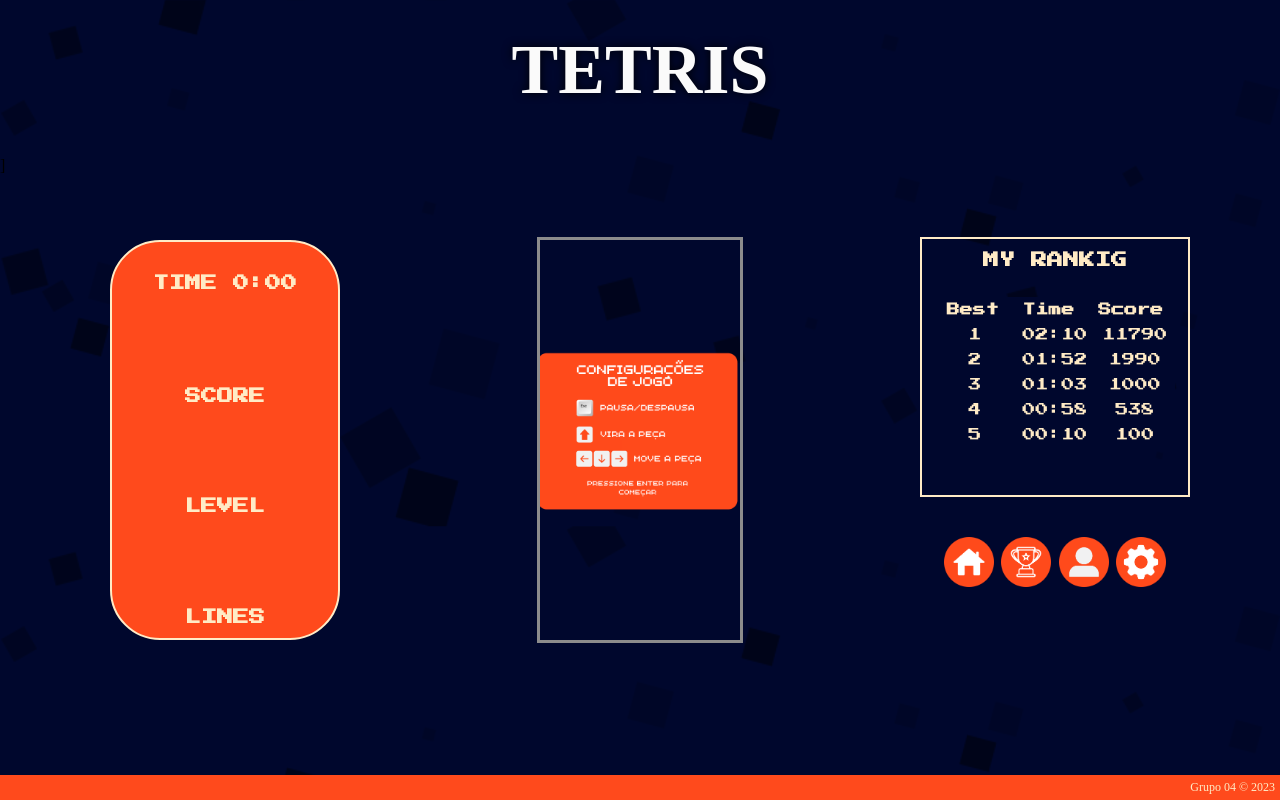
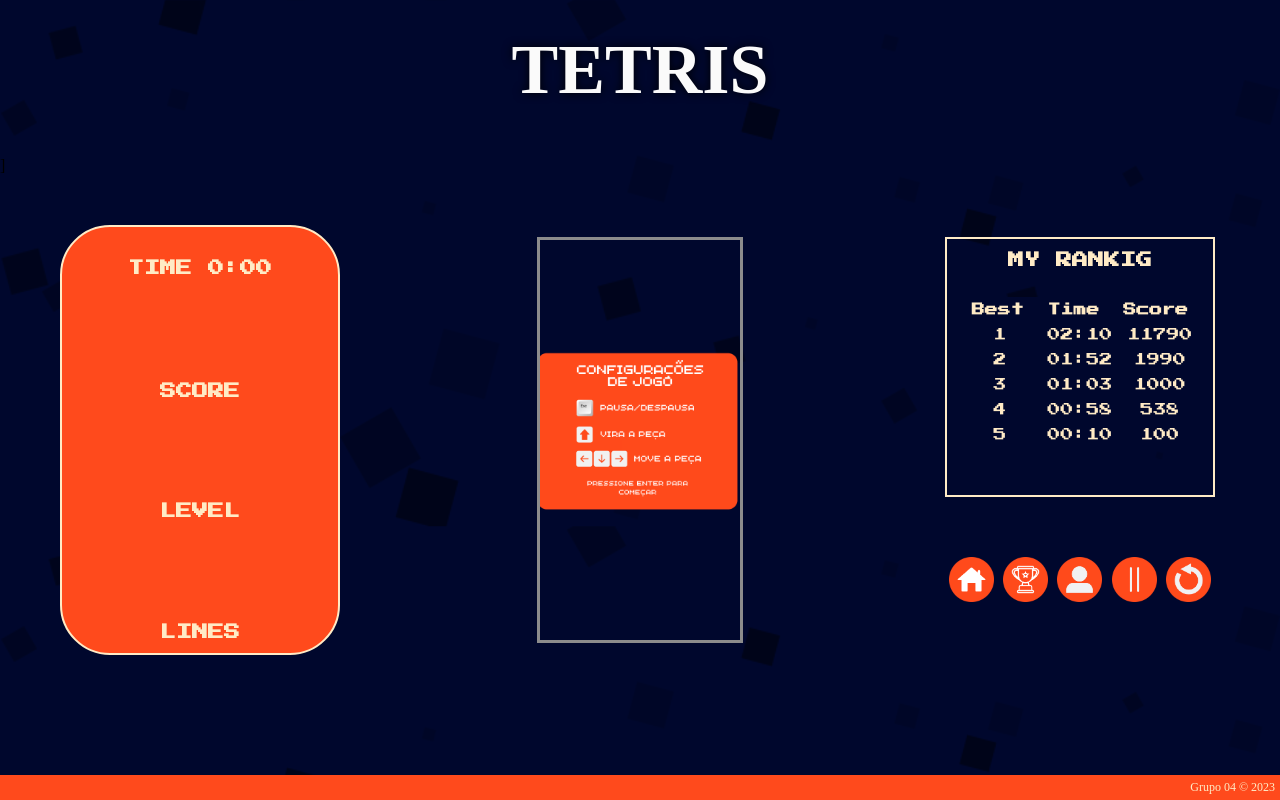
Before and after one commit to Laryssaols/tetris-web, a PHP site: page /public/html/jogo.html in a window 1280 px wide. Run offline with PHP 8.4, Linux system fonts and the light colour scheme; some web fonts are replaced.

Commit message:
mudança dos icones

```diff
--- a/public/css/style.css
+++ b/public/css/style.css
@@ -20,11 +20,11 @@ main{
 }
 
 .coluna{
-    width: 230px;
+    width: 280px;
+    height: 430px;
     background-color: #FF4A1C;
     border-radius: 50px;
     border: 2px solid #FFEBC6;
-    height: 400px;
     display: flex;
     flex-direction: column;
     justify-content: space-between;
@@ -142,7 +142,7 @@ p{
 }
 
 .right-data {
-    width: 230px;
+    width: 280px;
     height: 430px;
     display: flex;
     flex-direction: column;
@@ -162,11 +162,6 @@ p{
 
 #rankin-texto{
     margin-top: 20px;
-}
-
-#next-piece{
-    height: 150px;
-    width: 150px;
 }
 
 footer{
@@ -190,8 +185,8 @@ footer p {
 .options{
     width: inherit;
     display: flex;
-    justify-content: space-around;
-    margin-top: 40px;
+    justify-content: space-evenly;
+    margin-top: 60px;
 }
 
 .options a {
@@ -199,8 +194,8 @@ footer p {
 }
 
 .options img {
-    width: 50px;
-    height: 50px;
+    width: 45px;
+    height: 45px;
     transition: filter 0.3s;
 }
 
--- a/public/html/jogo.html
+++ b/public/html/jogo.html
@@ -44,6 +44,10 @@
             </h2>
         </div>
     </section>
+
+    <div class = "options2">
+
+    </div>
 
     <div id="game" class="full-screen with-bg">
         <canvas id="tetris" width="200" height="400"></canvas>
@@ -131,7 +135,8 @@
                 <a href="login.html"><img src="../images/Home.png" alt="Home"></a>
                 <a href="Ranking.html"> <img src="../images/Ranking.png" alt="Ranking" width="100px" height="100px"></a>
                 <a href="atualizacao.html"> <img src="../images/Login.png" alt="Atualização" width="100px" height="100px"></a>
-                <a id="conf" href=""><img src="../images/config.png" alt="pausa"></a>
+                <a id="conf" href=""><img src="../images/pausa.png" alt="pausa"></a>
+                <a id="pausa" href=""><img src="../images/atualiza.png" alt=""></a>
         </div>
     </div>
 </main>
--- a/src/jogo.js
+++ b/src/jogo.js
@@ -280,6 +280,7 @@ class Game {
         }
         if (key === 'r') {
             Game.reload()
+            Game.image('atualiza')
         }
     }
 
@@ -288,6 +289,8 @@ class Game {
         cancelAnimationFrame(Game.animationId);
         Game.imagem('pause');
     }
+
+
     static changeSize() {
         Game.grid.setSize();
         Game.grid.reset();
```
Also changed, not shown: public/images/atualiza.png, public/images/config.png (deleted), public/images/pausa.png.
